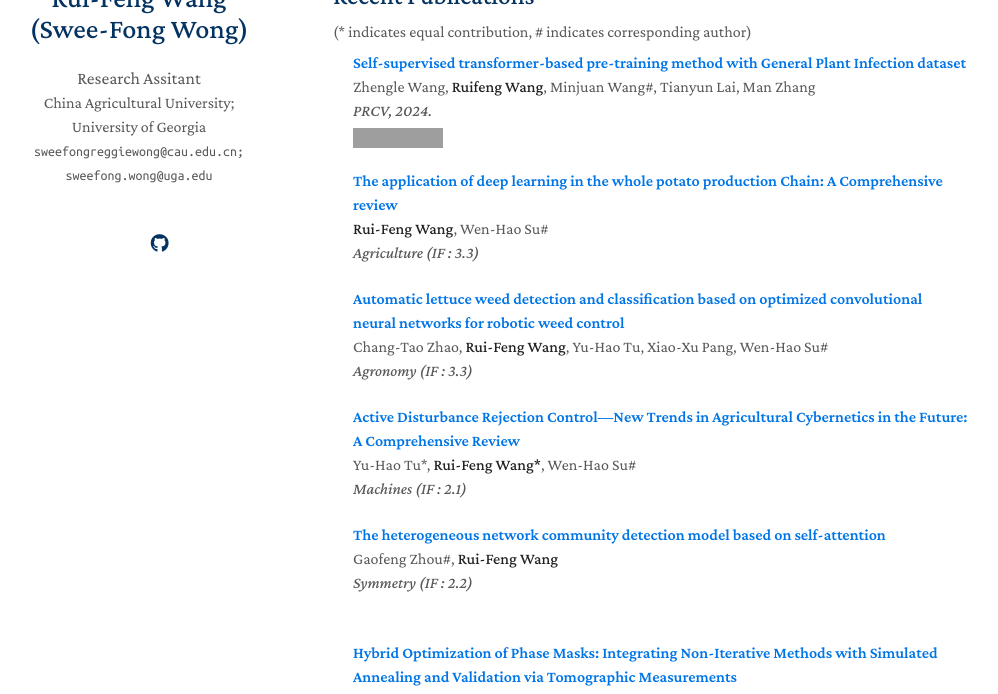
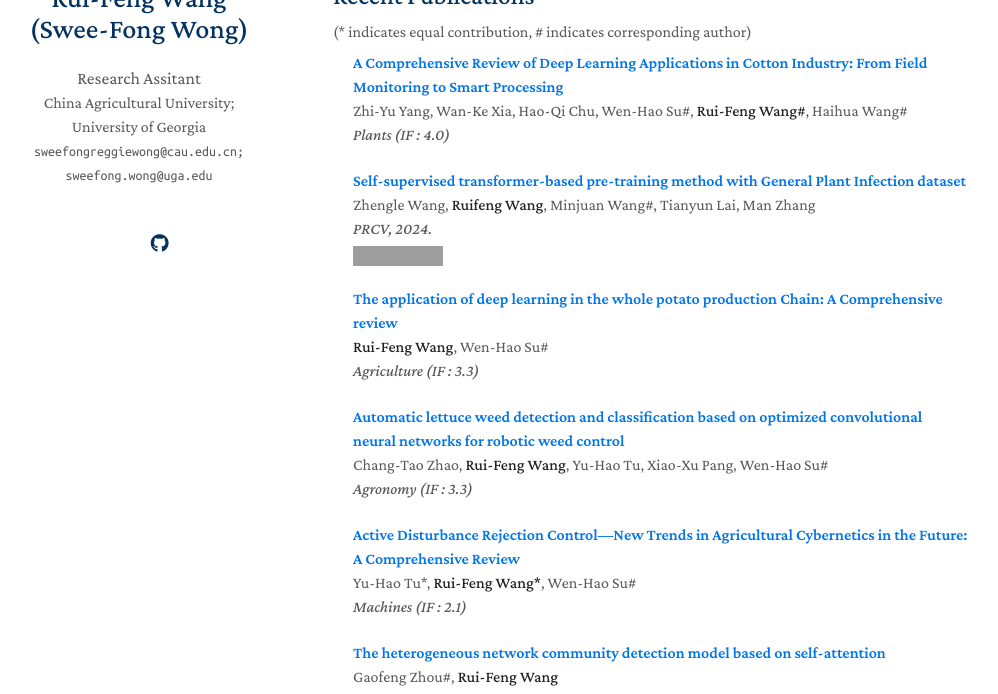
Before and after one commit to SweefongWong/RuiFeng.Wang, a Jekyll site: the page built from index.md, in a window 1280 px wide and 900 px high, scrolled down 531 px, cut to the strip 206-900 px from the top of the window. Shown: the whole strip, without its empty margins (137-1135 px from the left). Built offline with Jekyll 4.4.1, drawn with Linux system fonts in a browser that asks for light colours; nearby versions of some CDN libraries; a style sheet for code colours, icons or effects is not loaded; grey boxes are pictures that could not be loaded.

Commit message:
Add files via upload

```diff
--- a/_includes/publications.md
+++ b/_includes/publications.md
@@ -6,6 +6,16 @@
 
 <div class="publications">
 <ol class="bibliography">
+
+<li>
+<div class="pub-row">
+  <div class="col-sm-12" style="position: relative;padding-right: 15px;padding-left: 20px;">
+    <div class="title"><a href="https://www.mdpi.com/2223-7747/14/10/1481">A Comprehensive Review of Deep Learning Applications in Cotton Industry: From Field Monitoring to Smart Processing</a></div>
+    <div class="author">Zhi-Yu Yang, Wan-Ke Xia, Hao-Qi Chu, Wen-Hao Su#, <strong>Rui-Feng Wang#</strong>, Haihua Wang#</div>
+    <div class="periodical"><em>Plants (IF : 4.0)</em></div>
+  </div>
+</div>
+</li>
 
 <li>
 <div class="pub-row">
```
